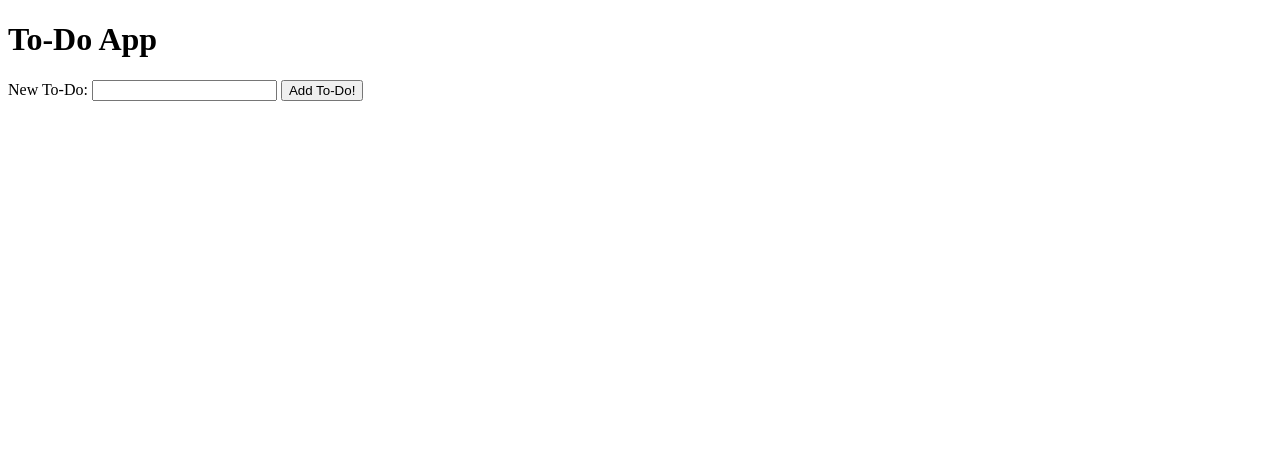
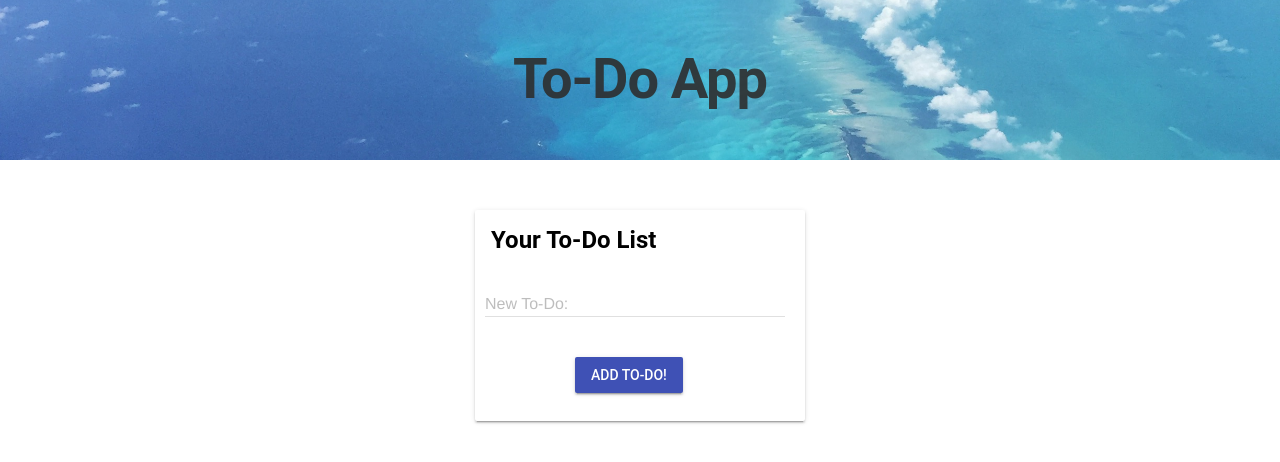
Before and after one commit to jespos/to-do-app, a plain HTML site: page index.html in a window 1280 px wide. Drawn offline with nearby package versions, Linux system fonts and the light colour scheme.

Commit message:
Style todo app

```diff
--- a/index.html
+++ b/index.html
@@ -3,17 +3,36 @@
   <head>
     <meta name="viewport" content="width=device-width, initial-scale=1">
     <title>To-Do App</title>
+<!-- Material Design Lite -->
+    <link rel="stylesheet" href="https://code.getmdl.io/1.3.0/material.indigo-pink.min.css">
+    <script defer scr="https://code.getmdl.io/1.3.0/material.min.js"></script>
+<!-- Custom styles -->
+    <link rel="stylesheet" href="styles/main.css">
+
+
+
   </head>
   <body>
+  <header class="mdl-layout__header mdl-layout__header--transparent">
     <h1>To-Do App</h1>
-    <form id="addToDoForm">
-      <label for="newToDoText"> New To-Do: </label>
-      <input type="text" id="newToDoText">
-      <button type="submit"> Add To-Do!</button>
-    </form>
-    <ul id="toDoList">
-    </ul>
-    <script src="app.js"></script>
+  </header>
+    <div class="todo-card-wide mdl-card mdl-shadow--2dp">
+      <div class="mdl-card__title">
+        <h2 class="mdl-card__title-text">Your To-Do List</h2>
+      </div>
+
+      <form id="addToDoForm">
+        <div class="mdl-textfield mdl-js-textfield">
+          <label class="mdl-textfield__label" for="newToDoText"> New To-Do: </label>
+          <input class="mdl-textfield__input" type="text" id="newToDoText">
+        </div>
+        <button class="mdl-button mdl-js-button mdl-button--raised mdl-button--colored" type="submit">Add To-Do!</button>
+      </form>
+      <ul id="toDoList">
+      </ul>
+      <script src="app.js"></script>
+    </div>
+
 
   </body>
 </html>
--- /dev/null
+++ b/styles/main.css
@@ -0,0 +1,40 @@
+
+h1 {
+  font-weight: bold;
+  color: rgba(45, 45, 45, 0.9);
+  margin: auto;
+
+}
+
+header {
+  background: url(../images/sky.jpg) center / cover;
+  height: 20vh;
+  justify-content: center;
+  text-align: center;
+}
+
+
+h2.mdl-card__title-text {
+  font-weight: bold;
+}
+
+.todo-card-wide {
+  margin-top: 50px;
+  margin-left: auto;
+  margin-right: auto;
+}
+
+.mdl-textfield {
+  margin-left: 10px;
+}
+
+.mdl-button {
+  margin-top: 20px;
+  margin-left: 100px;
+}
+
+@media screen and (max-width: 1024px) {
+  header.mdl-layout__header {
+    display: flex;
+  }
+}
```
Also changed, not shown: images/sky.jpg (added).
